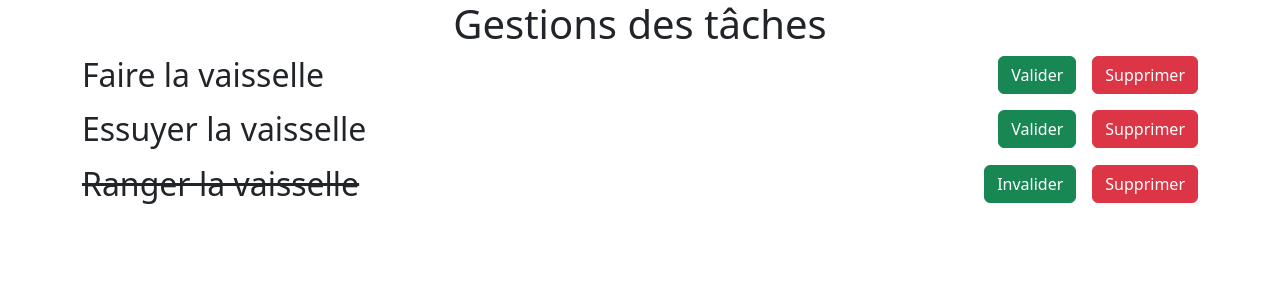
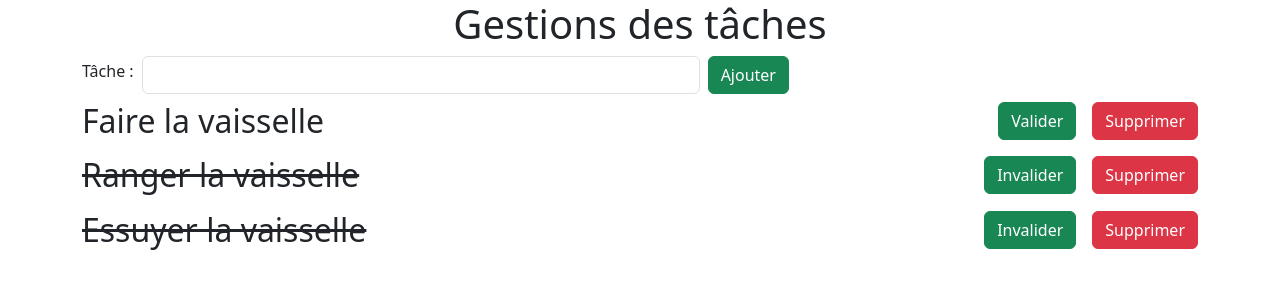
Before and after one commit to yvandouenel/diginamic_2023M09, a React (Create React App) app in the folder react/tasks/: page / in a window 1280 px wide. Shown: the top 300 px of the page. Built offline with nearby package versions, Linux system fonts and the light colour scheme.

Commit message:
Gestion de l'ordre des tâches.

```diff
--- a/react/tasks/src/components/App.jsx
+++ b/react/tasks/src/components/App.jsx
@@ -7,7 +7,7 @@ function App() {
   // Déclaration de l'état tasks qui est un tableau d'objets de task
   const [tasks, setTasks] = useState([
     { id: 1, name: "Faire la vaisselle", done: false },
-    { id: 2, name: "Essuyer la vaisselle", done: false },
+    { id: 2, name: "Essuyer la vaisselle", done: true },
     { id: 3, name: "Ranger la vaisselle", done: true }
   ]);
 
@@ -30,11 +30,32 @@ function App() {
     // Modification du state en utilisant setTasks
     setTasks(tasksUpdated);
   }
+  function handleSubmitAdd(taskName) {
+    console.log(`Dans handleSubmitAdd, id : `);
+    // Ajout d'une tâche dans la copie de tasks
+    const tasksUpdated = [...tasks, { name: taskName, id: tasks.length + 1, done: false }];
+
+    // Modification du state en utilisant setTasks
+    setTasks(tasksUpdated);
+  }
 
   return (
     <div className="App container">
       <h1>Gestions des tâches</h1>
-      {tasks.map((task) =>
+      <form
+        onSubmit={(event) => {
+          event.preventDefault();
+          // Récupération de la value de l'input
+          const taskName = document.querySelector("#title").value;
+          console.log(`taskName :`, taskName);
+          handleSubmitAdd(taskName);
+        }}
+        className='d-flex gap-2 align-items-center'>
+        <label htmlFor="title" className='form-label'>Tâche : </label>
+        <input type="text" id="title" className='form-control w-50' />
+        <input type="submit" value="Ajouter" className='btn btn-success' />
+      </form>
+      {[...tasks].sort((a,b) => b.id - a.id ).sort((a,b) => a.done - b.done ).map((task) =>
         <Task
           key={task.id}
           task={task}
```
